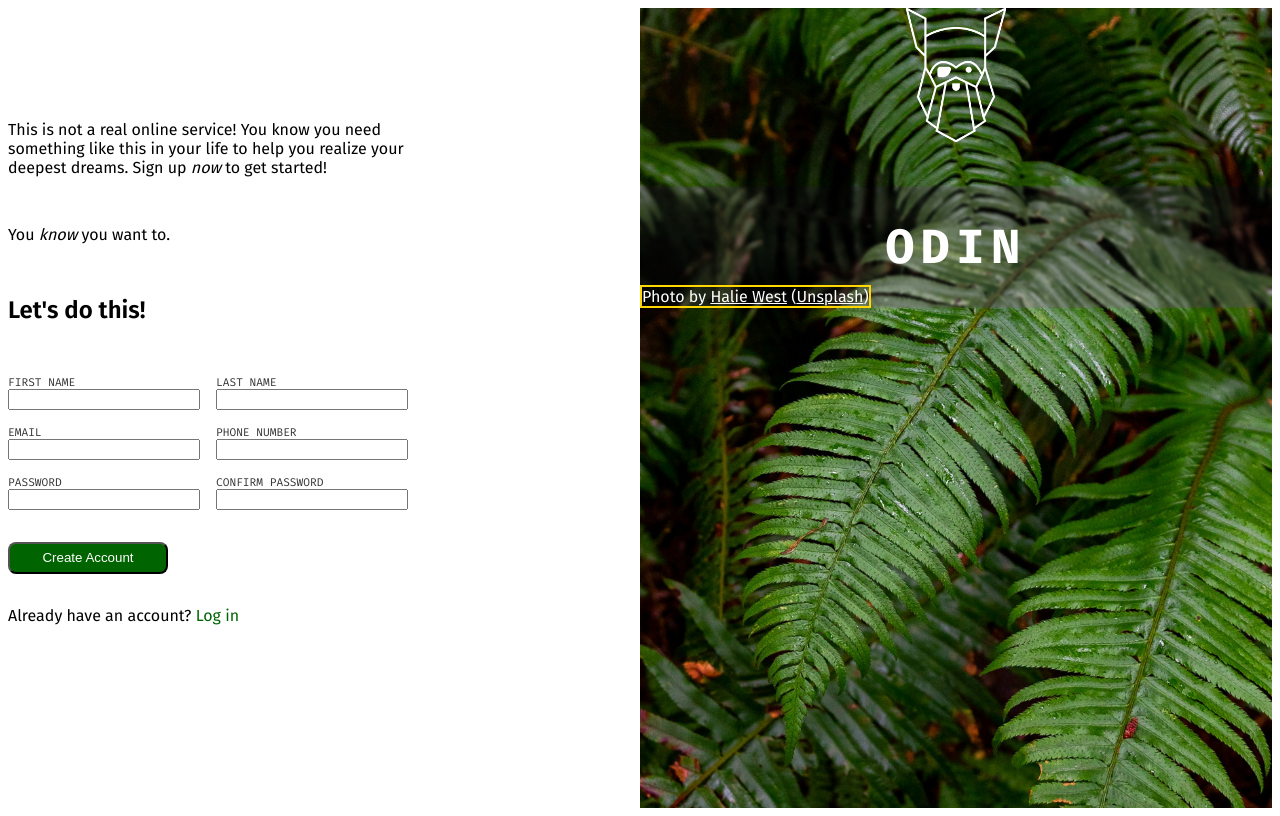
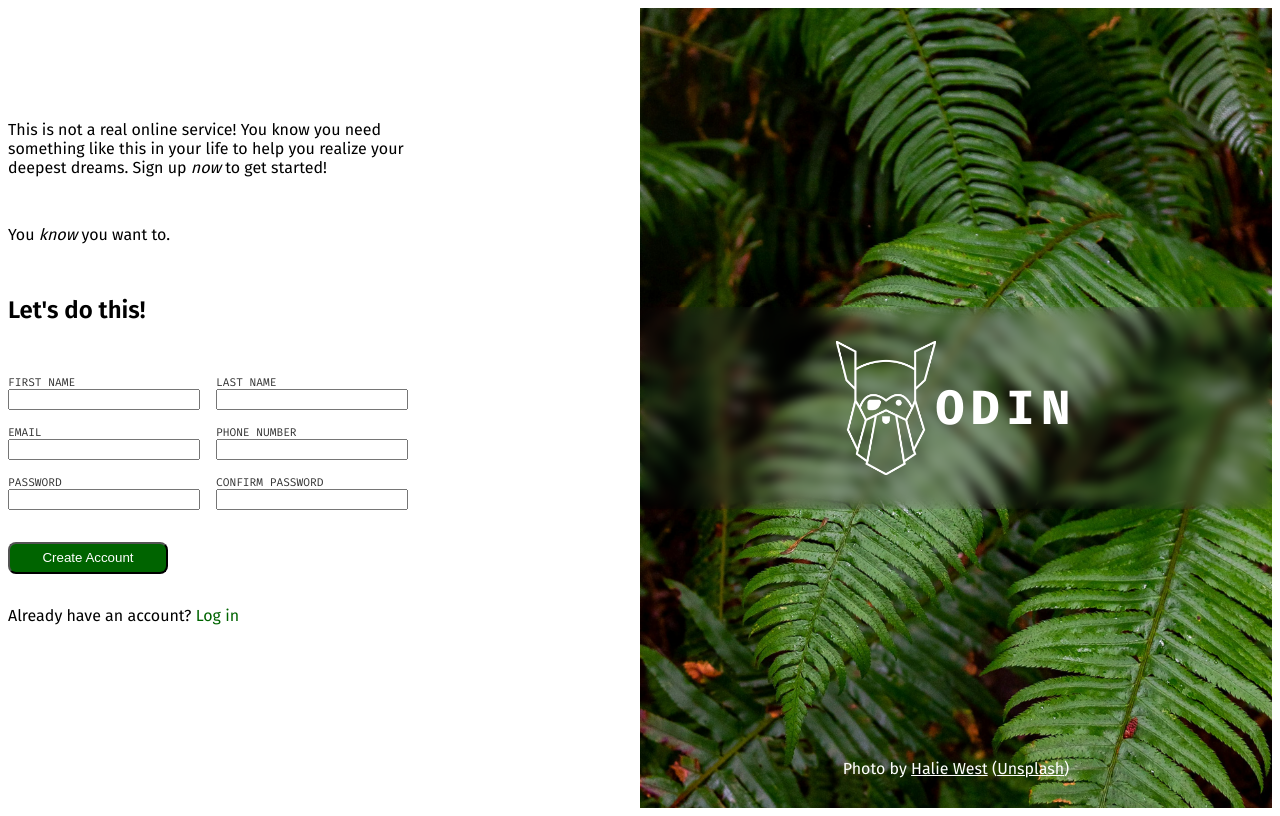
Before and after one commit to bradsm1th/odin-JavaScript, a plain HTML site: page JavaScript_path/projects/forms/index.html in a window 1280 px wide. Drawn offline with Linux system fonts and the light colour scheme.

Commit message:
Almost done with styling

```diff
--- a/JavaScript_path/projects/forms/index.html
+++ b/JavaScript_path/projects/forms/index.html
@@ -53,11 +53,11 @@
             <div>
                 <img src="./static/odin-lined.png" alt="Odin logo" style="max-width: 100px;" />
                 <h2>Odin</h2>
-                <footer>Photo by <a href="https://unsplash.com/@haliewestphoto">Halie West</a> (<a
-                        href="https://unsplash.com/photos/green-leaf-plant-in-close-up-photography-25xggax4bSA">Unsplash</a>)
-                </footer>
+            </div>
+            <footer>Photo by <a href="https://unsplash.com/@haliewestphoto">Halie West</a> (<a
+                    href="https://unsplash.com/photos/green-leaf-plant-in-close-up-photography-25xggax4bSA">Unsplash</a>)
+            </footer>
         </section>
-        </div>
     </main>
 </body>
 
--- a/JavaScript_path/projects/forms/static/style.css
+++ b/JavaScript_path/projects/forms/static/style.css
@@ -64,37 +64,36 @@ body{
 .artwork {
     background-image: url('/static/background.jpeg');
     background-size:cover;
-    /* height: 100vh; */
-    /* height: auto; */
-    /* width: 100% */
     position: relative;
+    display: flex;
+    flex-direction: column;
+    align-items: center;
+    justify-content: center;
 }
+
 
 .artwork > *, .artwork a {
     color: white;
 }
 
 .artwork footer {
-    border: 2px solid gold;
     position: absolute;
-    bottom: 0;
+    bottom: 30px;
     /* height: 100vh; */
 }
 .artwork div {
-    /* display: flex; */
-    /* flex-direction: column; */
-    /* justify-content: flex-end; */
-
+    display: flex;
+    backdrop-filter: grayscale(40%) blur(6px);
     position: relative;
-    text-align: center;
+    justify-content: center;
+    align-items: center;
+    width: 100%;
 }
 
 .artwork div h2 {
     /* position: absolute; */
     /* top: 4rem; */
     /* left: 14rem; */
-    backdrop-filter: grayscale(60%) blur(1px);
-    box-shadow: 0 0 0px 0px;
     font-family: "Fira Mono", monospace;
     padding-block: 2rem;
     text-transform: uppercase;
```
